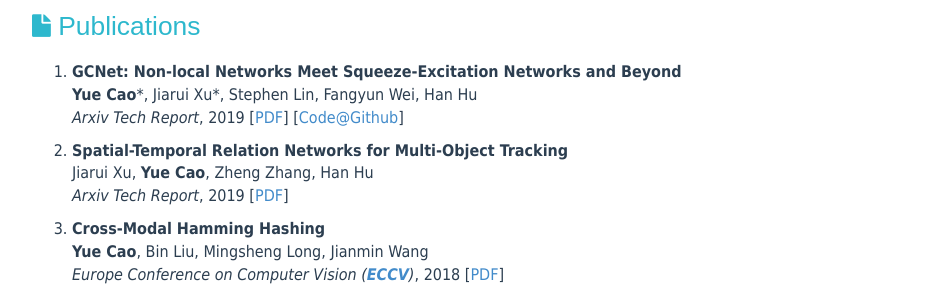
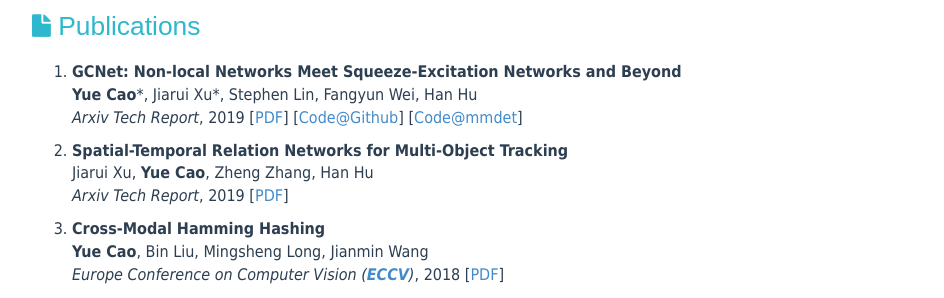
Before and after one commit to caoyue10/caoyue10.github.io, a Jekyll site: the page built from index.html, in a window 1280 px wide and 900 px high, scrolled down 432 px. Shown: the part 152-450 px from the top of the window, without its empty margins (138-1082 px from the left). Built offline with Jekyll 4.4.1, drawn with Linux system fonts in a browser that asks for light colours; the list of posts is cut into pages by our own code.

Commit message:
Update index.html

```diff
--- a/index.html
+++ b/index.html
@@ -41,7 +41,7 @@ tagline:
     <ol>
 	<li><p><strong>GCNet: Non-local Networks Meet Squeeze-Excitation Networks and Beyond</strong><br>
             <strong>Yue Cao</strong>*, Jiarui Xu*, Stephen Lin, Fangyun Wei, Han Hu<br>
-            <em>Arxiv Tech Report</em>, 2019 [<a href="https://arxiv.org/pdf/1904.11492.pdf">PDF</a>] [<a href="https://github.com/xvjiarui/GCNet">Code@Github</a>]
+            <em>Arxiv Tech Report</em>, 2019 [<a href="https://arxiv.org/pdf/1904.11492.pdf">PDF</a>] [<a href="https://github.com/xvjiarui/GCNet">Code@Github</a>]  [<a href="https://github.com/open-mmlab/mmdetection/tree/master/configs/gcnet">Code@mmdet</a>]
             </p>
         </li>
 	<li><p><strong>Spatial-Temporal Relation Networks for Multi-Object Tracking </strong><br>
```
